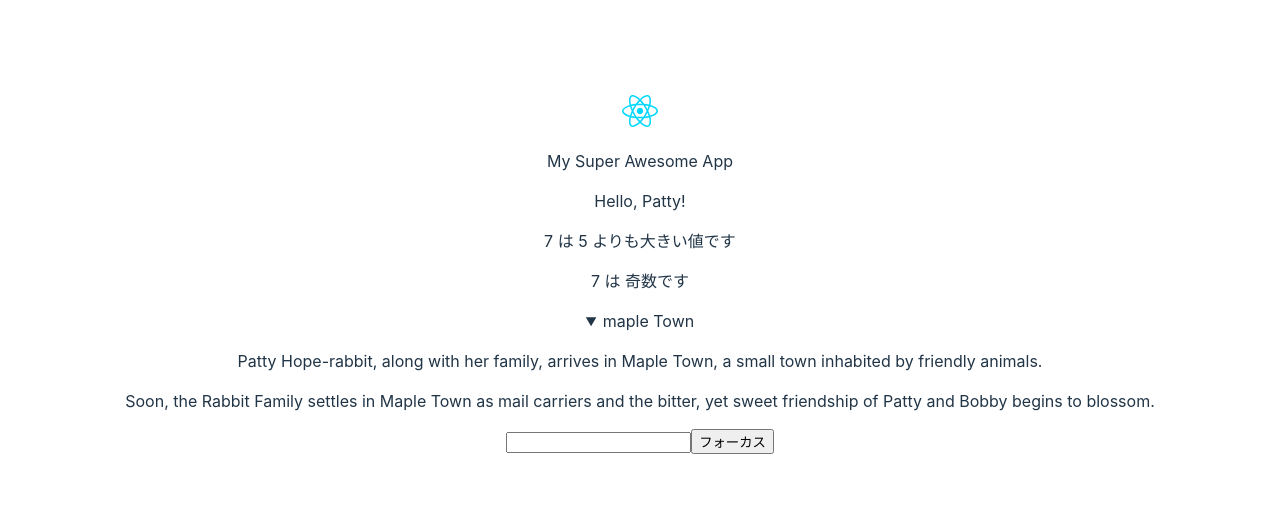
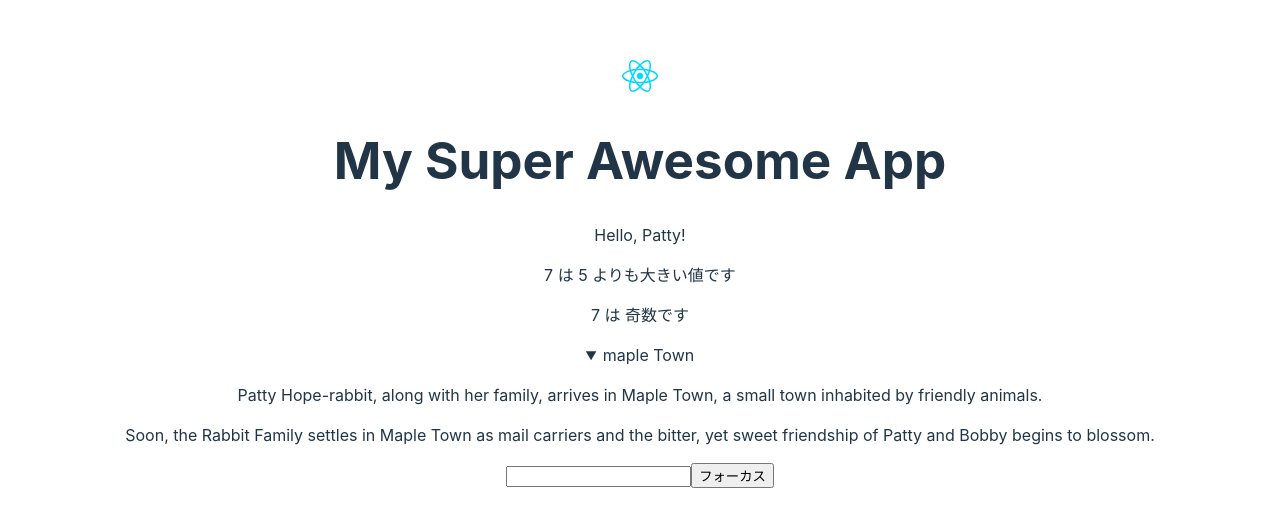
Before and after one commit to mugi0096/react-typescript-tsurakunai, a React (Vite) app: page / in a window 1280 px wide. Shown: the part 126-652 px from the top of the page. Built offline with nearby package versions, Linux system fonts and the light colour scheme.

Commit message:
💄 change p tag to h1

```diff
--- a/src/App.tsx
+++ b/src/App.tsx
@@ -34,7 +34,7 @@ const App: FC = () => {
     <div className="App">
       <header className="App-header">
         <img src={logo} className="App-logo" alt="logo" />
-        <p>{title}</p>
+        <h1>{title}</h1>
         <Greet name="Patty" times={1} />
         {evenOrOdd(n, threshold)}
       </header>
```
